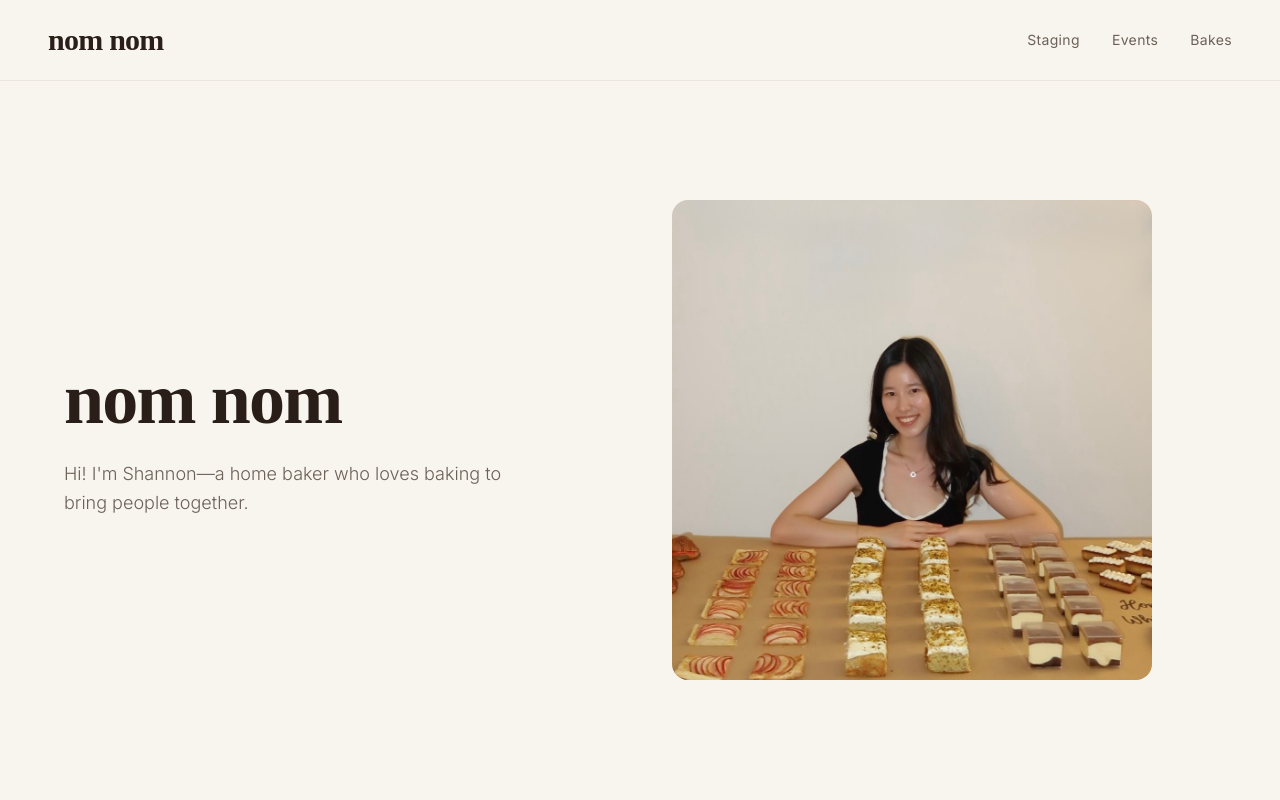
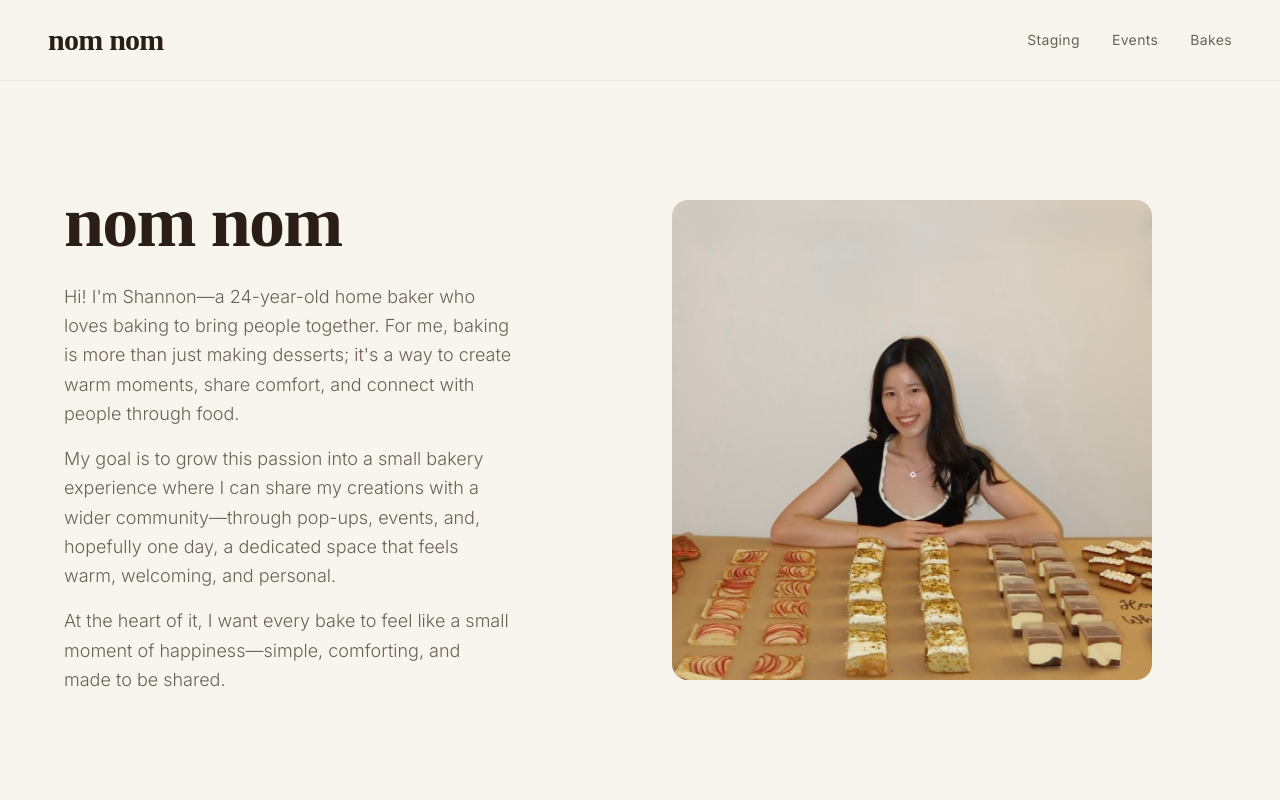
Before and after one commit to shannonsuhendra/bakes, a React (Vite) app: page / in a window 1280 px wide. Shown: the top 800 px of the page. Built offline with nearby package versions, Linux system fonts and the light colour scheme.

Commit message:
expand hero description with full about copy

```diff
--- a/components/hero.tsx
+++ b/components/hero.tsx
@@ -7,9 +7,17 @@ export function Hero() {
             <h1 className="font-[family-name:var(--font-title)] text-5xl sm:text-6xl md:text-7xl font-bold tracking-tight text-foreground mb-6">
               nom nom
             </h1>
-            <p className="text-base md:text-lg text-muted-foreground font-light leading-relaxed max-w-md">
-              Hi! I&apos;m Shannon—a home baker who loves baking to bring people together.
-            </p>
+            <div className="text-base md:text-lg text-muted-foreground font-light leading-relaxed max-w-md space-y-4">
+              <p>
+                Hi! I&apos;m Shannon—a 24-year-old home baker who loves baking to bring people together. For me, baking is more than just making desserts; it&apos;s a way to create warm moments, share comfort, and connect with people through food.
+              </p>
+              <p>
+                My goal is to grow this passion into a small bakery experience where I can share my creations with a wider community—through pop-ups, events, and, hopefully one day, a dedicated space that feels warm, welcoming, and personal.
+              </p>
+              <p>
+                At the heart of it, I want every bake to feel like a small moment of happiness—simple, comforting, and made to be shared.
+              </p>
+            </div>
           </div>
           <div className="flex-1 w-full max-w-md md:max-w-none">
             <div className="relative aspect-[4/3] md:aspect-square max-h-[60vh] rounded-2xl overflow-hidden">
```
